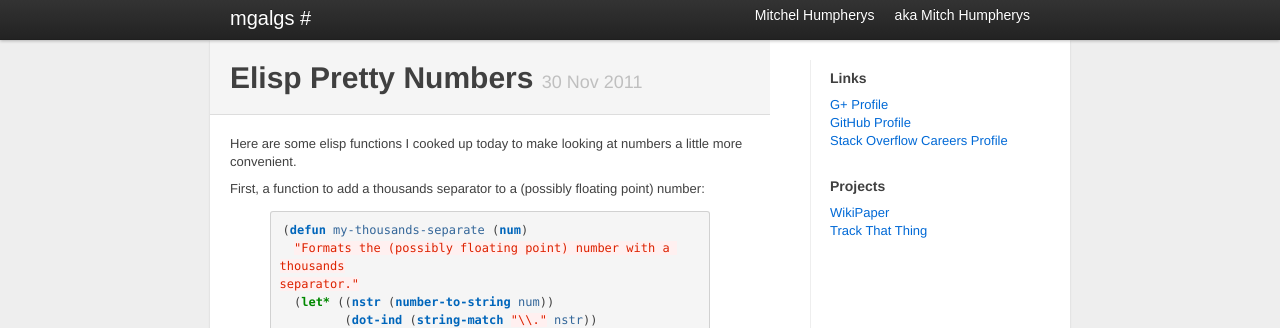
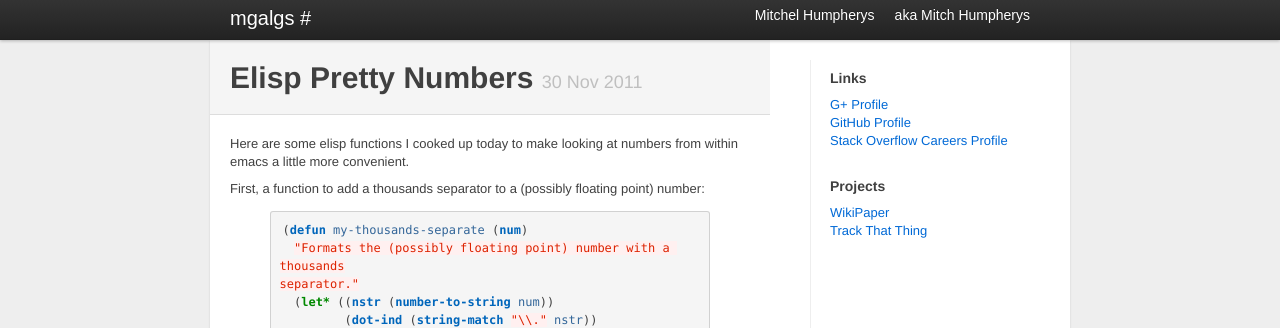
Before and after one commit to mgalgs/mgalgs.github.io, a Jekyll site: the page built from _posts/2011-11-30-elisp-pretty-numbers.markdown, in a window 1280 px wide and 1267 px high. Shown: the top 328 px of the window. Built offline with Jekyll 4.4.1, drawn with Linux system fonts in a browser that asks for light colours; some web fonts are replaced.

Commit message:
edit about emacs

```diff
--- a/_posts/2011-11-30-elisp-pretty-numbers.markdown
+++ b/_posts/2011-11-30-elisp-pretty-numbers.markdown
@@ -5,7 +5,7 @@ tags: [elisp, emacs]
 ---
 
 Here are some elisp functions I cooked up today to make looking at
-numbers a little more convenient.
+numbers from within emacs a little more convenient.
 
 First, a function to add a thousands separator to a (possibly floating
 point) number:
```
